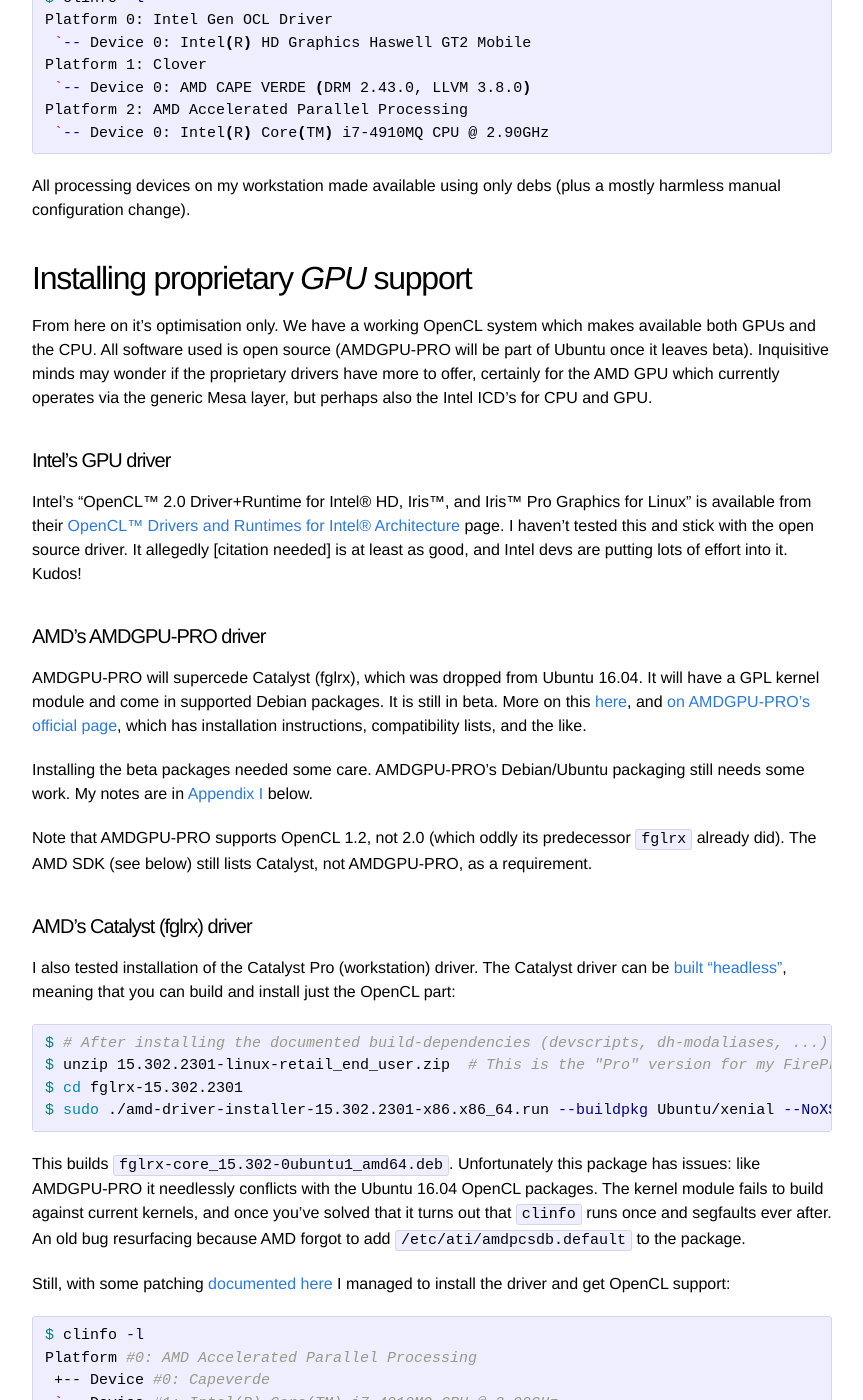
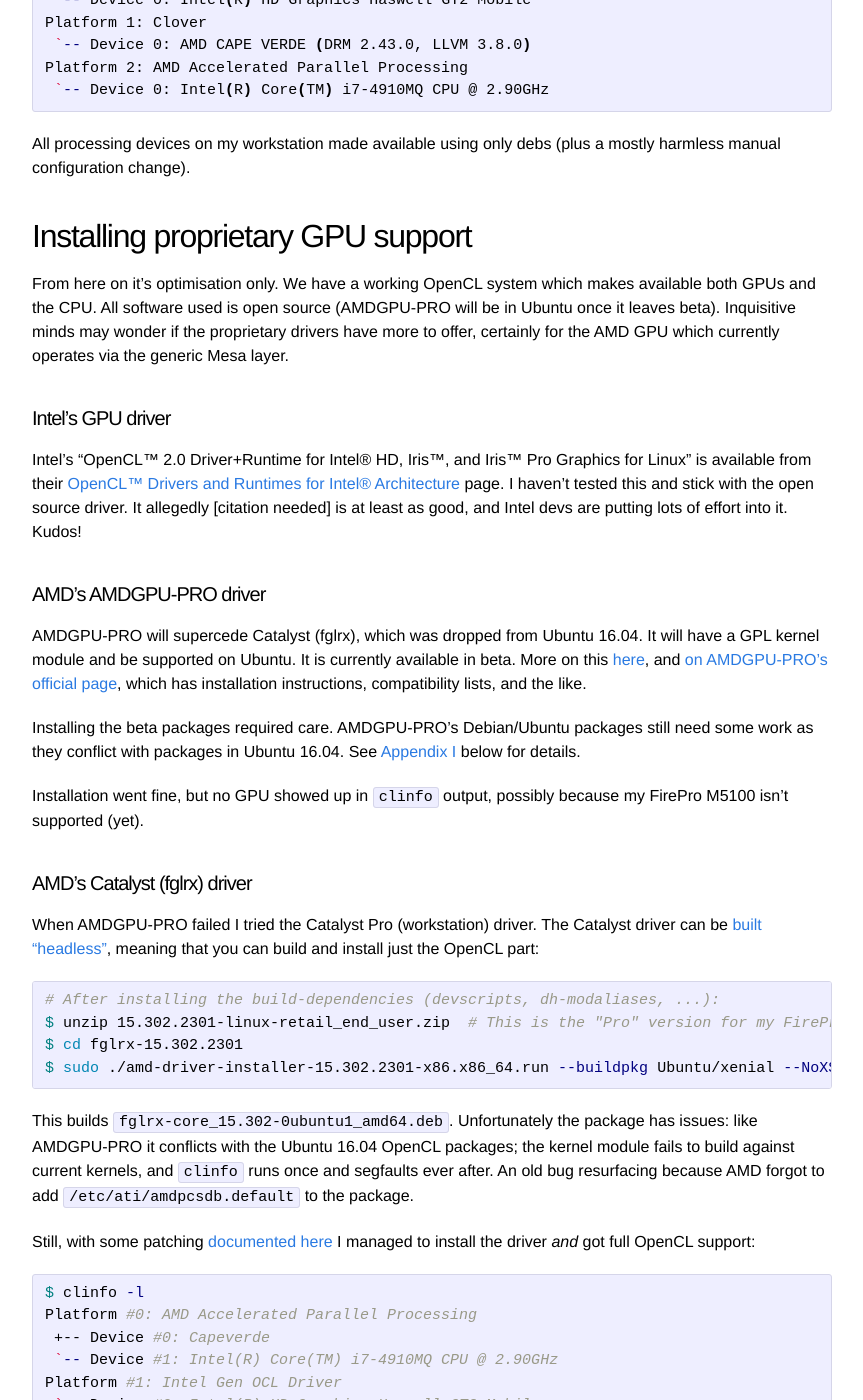
Before and after one commit to zwets/zwets.github.io, a Jekyll site: the page built from _posts/2016-08-18-opencl-on-a-dual-graphics-dell-m4800.md, in a window 1280 px wide and 1400 px high, scrolled down 5840 px. Shown: the whole window, without its empty margins (208-1071 px from the left). Built offline with Jekyll 4.4.1, drawn with Linux system fonts in a browser that asks for light colours; some of the changed text lies outside the part shown.

Commit message:
Add fglrx build and install

````diff
--- a/_posts/2016-08-18-opencl-on-a-dual-graphics-dell-m4800.md
+++ b/_posts/2016-08-18-opencl-on-a-dual-graphics-dell-m4800.md
@@ -20,10 +20,11 @@
 
 I prefer to keep my Ubuntu 16.04 plain vanilla, that is stick with packages available in the distro.
 I avoid PPAs, `sudo make install` and certainly `sudo ./run-installer.sh`.[^1]  My worry was that
-installing OpenCL would involve a lot of the latter, but it turned out that `apt-get install` gets
-you a long way.
+installing OpenCL would involve a lot of the latter, but it turned out that `apt-get install` goes
+a long way.
 
-Below is my install log. YMMV.
+tl;dr: `sudo apt-get install ocl-icd-libopencl1 beignet-opencl-icd mesa-opencl-icd` and both GPUs
+were available as OpenCL devices.  The CPU could be added quite easily. Below is my install log. YMMV.
 
 
 ## Exploring the GPUs
@@ -156,7 +157,7 @@
 $ apt-cache show beignet-opencl-icd
 ... supports the integrated GPUs of Ivy Bridge, Bay Trail, Haswell and Broadwell processors
 
-$ apt-cache depends mesa-opencl-icd
+$ apt-cache depends mesa-opencl-icd  # cards supported by the mesa ICD
 ... r600, amdgcn, amdgpu1, radeon1, nouveau2 ...
 ```
 
@@ -171,11 +172,11 @@
  `-- Device 0: AMD CAPE VERDE (DRM 2.43.0, LLVM 3.8.0)
 ```
 
-We have two OpenCL devices (supposedly) ready to rock!  Run `clinfo` without `-l` to get a
-detailed overview of the platforms and the features of each device.
+It is that simple; two OpenCL devices ready to rock.  Run `clinfo` without
+`-l` for a detailed overview of the platforms and the features of each device.
 
-To make an OpenCL device the default, use `OCL_ICD_VENDORS=mesa.icd` (or any name in `/etc/OpenCL/vendors`),
-see `man libOpenCL`.
+To run an application on a specific platform, set `OCL_ICD_VENDORS=mesa.icd` (or
+any name in `/etc/OpenCL/vendors`).  See `man libOpenCL`.
 
 
 ## Smoke Testing
@@ -213,18 +214,14 @@
 ```
 
 Good!  We have a working OpenCL system supporting both graphics cards, and needed only `apt-get install`
-with no out-of-distro repositories.  The "nice to have" that's missing (given my requirements) is OpenCL
-**CPU** support.
+with no out-of-distro repositories.  The "nice to have" that's missing is OpenCL **CPU** support.
 
 
 ## Going beyond: installing CPU support
 
 Unfortunately there isn't currently in Ubuntu an OpenCL ICD for CPUs.  One used to come with
-`fglrx`, and supported AMD and Intel CPUs, but that package was dropped in Ubuntu 16.04.
-There are binary installers from Intel and AMD, but I tend to avoid them.  I'm on
-Debian/Ubuntu precisely because I value solid dependency management.
-
-However, things are improving.  Here are the options.
+`fglrx`, supporting AMD and Intel CPUs, but that package was dropped in Ubuntu 16.04.
+Installing one is easy though.  There are two options.
 
 #### Intel's CPU driver
 
@@ -295,13 +292,12 @@
 harmless manual configuration change).
 
 
-## Installing proprietary *GPU* support
+## Installing proprietary GPU support
 
 From here on it's optimisation only.  We have a working OpenCL system which makes available
-both GPUs and the CPU. All software used is open source (AMDGPU-PRO will be part of Ubuntu once
+both GPUs and the CPU. All software used is open source (AMDGPU-PRO will be in Ubuntu once
 it leaves beta). Inquisitive minds may wonder if the proprietary drivers have more to offer,
-certainly for the AMD GPU which currently operates via the generic Mesa layer, but perhaps
-also the Intel ICD's for CPU and GPU.
+certainly for the AMD GPU which currently operates via the generic Mesa layer.
 
 #### Intel's GPU driver
 
@@ -314,39 +310,39 @@
 #### AMD's AMDGPU-PRO driver
 
 AMDGPU-PRO will supercede Catalyst (fglrx), which was dropped from Ubuntu 16.04.  It will have
-a GPL kernel module and come in supported Debian packages.  It is still in beta.  More on this
+a GPL kernel module and be supported on Ubuntu.  It is currently available in beta.  More on this
 [here](http://www.pcworld.com/article/3075837/linux/amds-gaming-optimized-amdgpu-pro-driver-for-linux-is-in-beta.html),
 and
 [on AMDGPU-PRO's official page](http://support.amd.com/en-us/kb-articles/Pages/AMD-Radeon-GPU-PRO-Linux-Beta-Driver%e2%80%93Release-Notes.aspx),
 which has installation instructions, compatibility lists, and the like.
 
-Installing the beta packages needed some care.  AMDGPU-PRO's Debian/Ubuntu packaging still
-needs some work.  My notes are in [Appendix I](#appendix-i-amdgpu-pro-install-notes) below.
+Installing the beta packages required care.  AMDGPU-PRO's Debian/Ubuntu packages
+still need some work as they conflict with packages in Ubuntu 16.04.  See
+[Appendix I](#appendix-i-amdgpu-pro-install-notes) below for details.
 
-Note that AMDGPU-PRO supports OpenCL 1.2, not 2.0 (which oddly its predecessor `fglrx` already
-did).  The AMD SDK (see below) still lists Catalyst, not AMDGPU-PRO, as a requirement.
+Installation went fine, but no GPU showed up in `clinfo` output, possibly because my FirePro
+M5100 isn't supported (yet).
 
 #### AMD's Catalyst (fglrx) driver
 
-I also tested installation of the Catalyst Pro (workstation) driver.  The Catalyst driver can be
+When AMDGPU-PRO failed I tried the Catalyst Pro (workstation) driver.  The Catalyst driver can be
 [built "headless"](http://support.amd.com/en-us/kb-articles/Pages/XServerLessDriver.aspx),
 meaning that you can build and install just the OpenCL part:
 
 ```bash
-$ # After installing the documented build-dependencies (devscripts, dh-modaliases, ...)
+# After installing the build-dependencies (devscripts, dh-modaliases, ...):
 $ unzip 15.302.2301-linux-retail_end_user.zip  # This is the "Pro" version for my FirePro, YMMV
 $ cd fglrx-15.302.2301
 $ sudo ./amd-driver-installer-15.302.2301-x86.x86_64.run --buildpkg Ubuntu/xenial --NoXServer
 ```
 
-This builds `fglrx-core_15.302-0ubuntu1_amd64.deb`.  Unfortunately this package has issues:
-like AMDGPU-PRO it needlessly conflicts with the Ubuntu 16.04 OpenCL packages.  The kernel
-module fails to build against current kernels, and once you've solved that it turns out that
-`clinfo` runs once and segfaults ever after.  An old bug resurfacing because AMD forgot to
-add `/etc/ati/amdpcsdb.default` to the package.
+This builds `fglrx-core_15.302-0ubuntu1_amd64.deb`.  Unfortunately the package has issues:
+like AMDGPU-PRO it conflicts with the Ubuntu 16.04 OpenCL packages; the kernel module fails
+to build against current kernels, and `clinfo` runs once and segfaults ever after.
+An old bug resurfacing because AMD forgot to add `/etc/ati/amdpcsdb.default` to the package.
 
 Still, with some patching [documented here](https://github.com/zwets/amd-opencl-patches)
-I managed to install the driver and get OpenCL support:
+I managed to install the driver *and* got full OpenCL support:
 
 ```bash
 $ clinfo -l
@@ -359,7 +355,7 @@
 ```
 
 
-## Going all the way: the Intel and AMD SDKs
+## Installing the Intel and AMD SDKs
 
 AMD distributes the
 [AMD Accelerated Parallel Processing (APP) SDK](http://developer.amd.com/tools-and-sdks/opencl-zone/amd-accelerated-parallel-processing-app-sdk/),
@@ -377,6 +373,7 @@
 * [ArrayFire](http://arrayfire.com/why-arrayfire/)
 * ...
 
+
 ---
 
 ## Appendix I: AMDGPU-PRO install notes
@@ -386,44 +383,45 @@
 is promising: there is a main `amdgpu-pro` package which depends on `amdgpu-pro-computing`
 and `amdgpu-pro-graphics`, separating the headless from the gamers.
 
-However AMD need to fix the packaging before AMDGPU-PRO can leave beta.  Currently (release 16.30.3-315407)
-the packages conflict (without declaring 'Conflicts') with packages in Ubuntu 16.04 and so fail halfway
-installation, leaving you with a stuck APT.
+However AMD need to fix the packaging before AMDGPU-PRO can leave beta.
+Currently (release 16.30.3-315407) the packages conflict (without declaring
+'Conflicts') with packages in Ubuntu and so fail halfway installation,
+leaving you with a stuck APT.
 
 These things need fixing in the AMDGPU-PRO (Beta) Debian packages[^2]:
 
-1. `amdgpu-pro-computing` depends on `amdgpu-pro-clinfo`, which conflicts with `clinfo` as it replaces the
-clinfo tool (by one that has lots less functionality).  **Solution:**
+* `amdgpu-pro-computing` depends on `amdgpu-pro-clinfo`, which conflicts with `clinfo` as it replaces the
+clinfo tool (by one that has lots less functionality).  Solution:
 
     * `amdgpu-pro-computing` should `Depends: clinfo | amdgpu-pro-clinfo` (or better: *Recommends*, unless
     the `clinfo` utility is indispensable for the proper functioning of the package).
     * `amdgpu-pro-clinfo` must `Conflicts: clinfo`.
 
-2. `amdgpu-pro-clinfo` depends on `amdgpu-pro-libopencl1`, which conflicts with `ocl-icd-libopencl1`
-as it replaces the libOpenCL library.  **Solution:**
+* `amdgpu-pro-clinfo` depends on `amdgpu-pro-libopencl1`, which conflicts with `ocl-icd-libopencl1`
+as it replaces the libOpenCL library.  Solution:
 
-  * `amdgpu-pro-clinfo` should `Depends: ocl-icd-libopencl1 | amdgpu-pro-libopencl1`.  In fact, is
-  `amdgpu-pro-libopencl1` needed at all?  The libOpenCL library is part of the common OpenCL infrastructure
-  (the top layer [described above](#installing-opencl)) and needn't be provided by vendor ICDs.
-  * `amdgpu-pro-libopencl1` must `Conflicts: ocl-icd-libopencl1`
+    * `amdgpu-pro-clinfo` should `Depends: ocl-icd-libopencl1 | amdgpu-pro-libopencl1`.  In fact, is
+    `amdgpu-pro-libopencl1` needed at all?  The libOpenCL library is part of the common OpenCL infrastructure
+    (the top layer [described above](#installing-opencl)) and needn't be provided by vendor ICDs.
+    * `amdgpu-pro-libopencl1` must `Conflicts: ocl-icd-libopencl1`
 
-3. `amdgpu-pro-computing` depends on `amdgpu-pro-libopencl-dev`, which conflicts with `ocl-icd-opencl-dev`
+* `amdgpu-pro-computing` depends on `amdgpu-pro-libopencl-dev`, which conflicts with `ocl-icd-opencl-dev`
 as it replaces the `libOpenCL.so` symlink.  It shouldn't do this as that symlink file is part of the common
-OpenCL infrastructure.  **Solution:**
+OpenCL infrastructure.  Solution:
 
-  * `amdgpu-pro-computing` should `Depends: ocl-icd-opencl-dev | amdgpu-pro-libopencl-dev`,
-  or leave out the `amdgpu-pro-libopencl-dev` altogether (for same reasons as explained above).
-  * Moreover, `amdgpu-pro-computing` probably shouldn't depend on the `-dev` library but rather on the
-  *runtime* library `ocl-icl-libopencl1`, as the `-dev` package is a *build* dependency.
+    * `amdgpu-pro-computing` should `Depends: ocl-icd-opencl-dev | amdgpu-pro-libopencl-dev`,
+    or leave out the `amdgpu-pro-libopencl-dev` altogether (for same reasons as explained above).
+    * Moreover, `amdgpu-pro-computing` probably shouldn't depend on the `-dev` library but rather on the
+    *runtime* library `ocl-icl-libopencl1`, as the `-dev` package is a *build* dependency.
 
-4. `amdgpu-pro-opencl-icd` is missing the `/etc/ld.so.conf.d/amdgpu.conf` file.  This file is provided
+* `amdgpu-pro-opencl-icd` is missing the `/etc/ld.so.conf.d/amdgpu.conf` file.  This file is provided
 by `amdgpu-pro-core`, which however also blacklists the `radeon` driver
-(as described [above](#amd-s-cpu-driver)).  This makes it impossible to do a 'CPU-only' install. **Solution:**
+(as described [above](#amd-s-cpu-driver)).  This makes it impossible to do a 'CPU-only' install. Solution:
 
-  * Move the `ld.so.conf.d/amdgpu.conf` to package `amdgpu-pro-opencl-icd` as it should be installed
-  together with the libraries in that package.  Installing that package provide OpenCL CPU support.
-  * Create a new `amdgpu-pro-opencl-gpu-icd` package, and make that (as well as `amdgpu-pro-graphics`)
-  depend on the `core` package which has the driver and the radeon blacklist.
+    * Move the `ld.so.conf.d/amdgpu.conf` to package `amdgpu-pro-opencl-icd` as it should be installed
+    together with the libraries in that package.  Installing that package provide OpenCL CPU support.
+    * Create a new `amdgpu-pro-opencl-gpu-icd` package, and make that (as well as `amdgpu-pro-graphics`)
+    depend on the `core` package which has the driver and the radeon blacklist.
 
 
 ###### Footnotes
````
Also changed, not shown: other parts of _posts/2016-08-18-opencl-on-a-dual-graphics-dell-m4800.md (+10 -10 lines).
